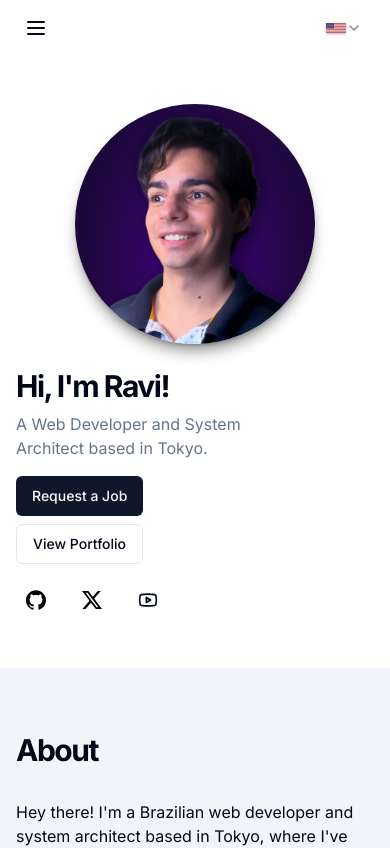
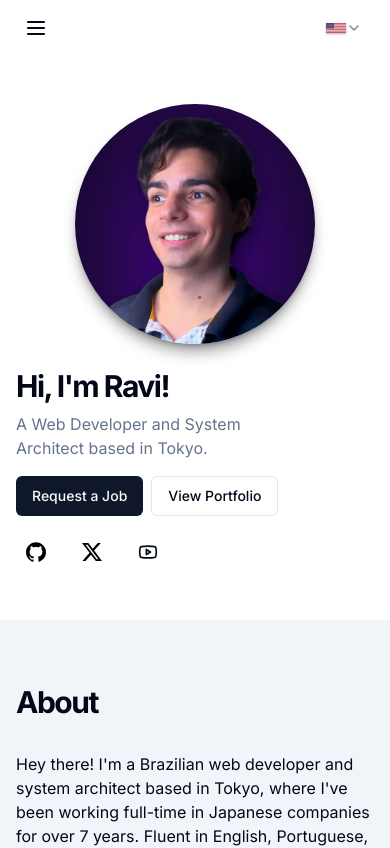
Before and after one commit to perfectbase/portfolio, a Next.js app: page /en in a window 390 px wide. Shown: the top 848 px of the page. Built offline with nearby package versions, Linux system fonts and the light colour scheme.

Commit message:
improve main image

```diff
--- a/src/app/[locale]/(homepage)/page.tsx
+++ b/src/app/[locale]/(homepage)/page.tsx
@@ -82,7 +82,7 @@ export default function PortfolioPage({
                     {t("hero.subtitle")}
                   </p>
                 </div>
-                <div className="flex flex-col gap-2 min-[400px]:flex-row">
+                <div className="flex flex-col gap-2 min-[300px]:flex-row">
                   <Link href="#contact">
                     <Button>{t("hero.hireMe")}</Button>
                   </Link>
@@ -125,11 +125,10 @@ export default function PortfolioPage({
               </div>
               <div className="relative max-w-60 md:max-w-80 aspect-square md:aspect-[3/4] mx-auto p-4 w-full order-first lg:order-last">
                 <Image
-                  src="/img/ravi.png"
-                  className="absolute inset-0 w-full h-full rounded-full md:rounded-3xl shadow-lg shadow-black/40 object-cover lg:order-last"
+                  src="/img/ravi.webp"
+                  className="rounded-full md:rounded-3xl shadow-lg shadow-black/40 object-cover lg:order-last"
                   alt="Hero"
-                  height="600"
-                  width="600"
+                  fill
                   priority
                 />
               </div>
```
Also changed, not shown: public/img/ravi.png (deleted), public/img/ravi.webp (added).
